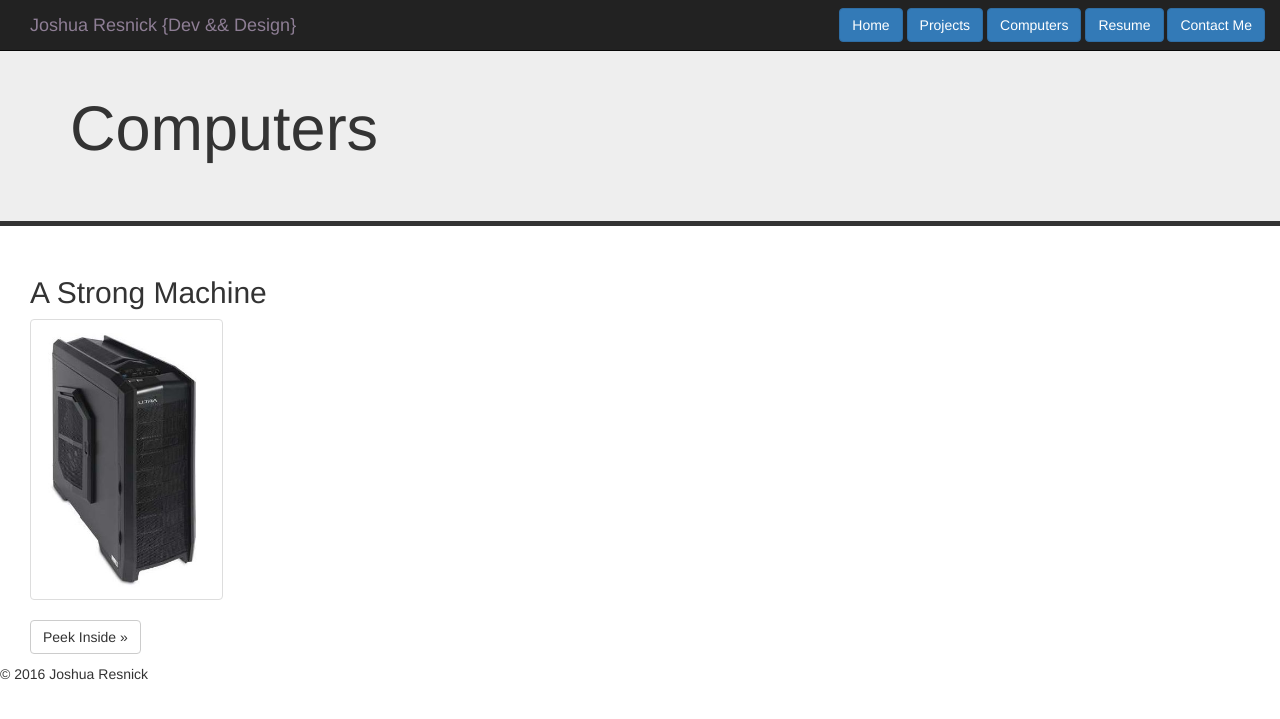
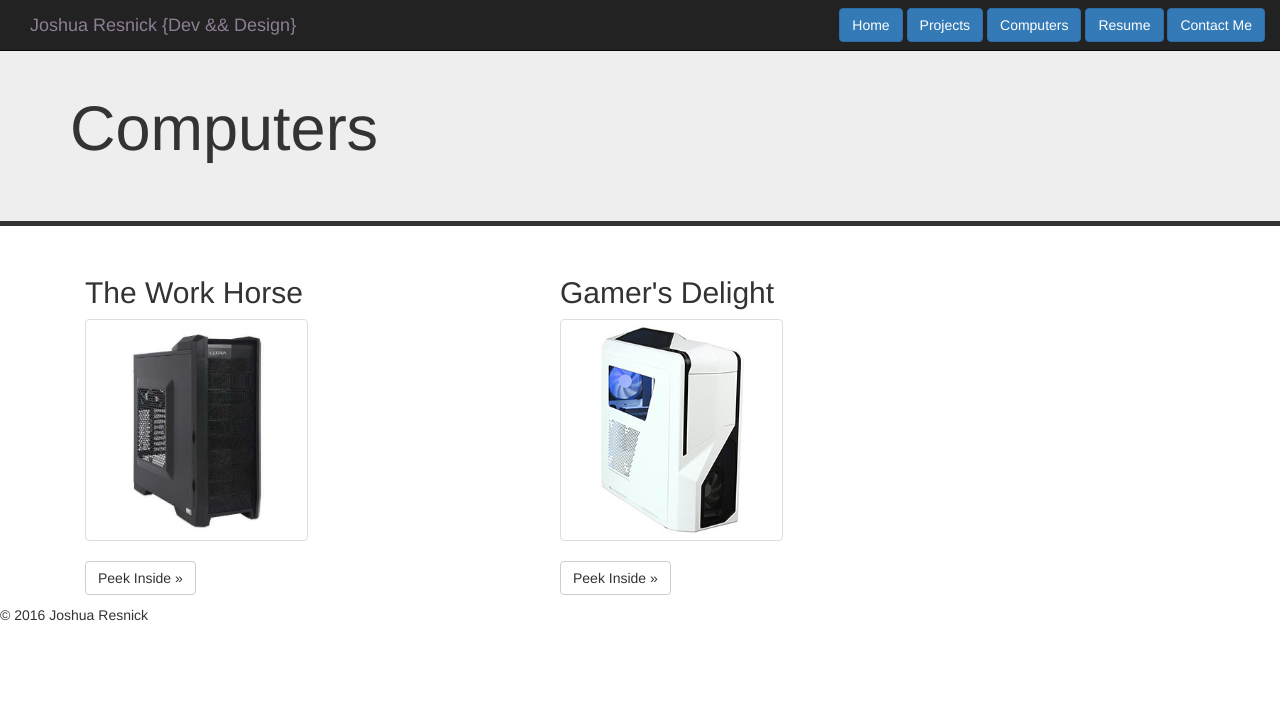
Before and after one commit to Afro523/Afro523.github.io, a PHP site: page /pages/computers.html in a window 1280 px wide. Shown: the top 719 px of the page. Run offline with PHP 8.4, Linux system fonts and the light colour scheme; some libraries are stand-ins or nearby versions.

Commit message:
woo
stuff

```diff
--- a/myCustomStyles.css
+++ b/myCustomStyles.css
@@ -21,7 +21,7 @@ body { padding-bottom: 2%;
 }
 
 .img-container{
-height:25%;
+	height: 100%;
 	width: 50%;
 }
 
@@ -44,6 +44,19 @@ width: 50%;
 	overflow:hidden;
 }
 
+#starthidden{
+	display:none;
+}
+
+@media(max-width: 800px){
+		#tobehidden{
+		display:none;
+	}
+	#starthidden{
+		display:block;
+	}
+}
+
 @media(max-width: 650px){
 
 	.carouselText{
@@ -56,3 +69,5 @@ width: 50%;
 	.btn-primary:hover{
 		transition: 1s linear;
 	}
+
+}
--- a/pages/computers.html
+++ b/pages/computers.html
@@ -44,22 +44,106 @@
                   </div>
                   <div class="modal-body text-center">
                     <p>Feel free to contact me <br> @</p>
-                    <button href="mailto:Jresnick.public@gmail.com?Subject=Contact From Afro523.github.io" class="btn btn-primary">Jresnick.public@gmail.com</button>
+                    <a href="mailto:Jresnick.public@gmail.com?Subject=Contact From Afro523.github.io" class="btn btn-primary">Jresnick.public@gmail.com</a>
                   </div>
                 </div>
               </div>
             </div>
         </div>
       </div>
-      <div class="container-fluid">
-        <div class="col-md-4">
-          <h2>A Strong Machine</h2>
+                <!-- Modal -->
+            <div class="modal fade" id="comp1Modal" role="dialog">
+              <div class="modal-dialog">
+
+                <!-- Modal content-->
+                <div class="modal-content container-fluid">
+                  <div class="modal-header">
+                    <button type="button" class="close" data-dismiss="modal">&times;</button>
+                    <h4 class="modal-title">The Work Horse</h4>
+                  </div>
+                  <!--Modal Body-->
+
+                  <div class="modal-body text-center">
+                  <img src="../images/computerCase.jpg" class="img-thumbnail pull-left">
+                    <div>
+                    <table class="table-condensed text-left">
+                      <tbody>
+                        <tr>
+                          <th>
+                            CPU
+                          </th>
+                        </tr>
+                        <td>
+                          Intel i7
+                        </td>
+                        <tr>
+                          <th>
+                            Motherboard
+                          </th>
+                        </tr>
+                          <td>
+                            Asus Z-87 Pro
+                          </td>
+                          <tr>
+                          <th>
+                            RAM
+                          </th>
+                        </tr>
+                          <td>
+                            24GB
+                          </td>
+                          <tr>
+                          <th>
+                            6+ Fans
+                          </th>
+                        </tr>
+                          <td>
+                            For Superior Cooling
+                          </td>
+                      </tbody>
+                    </table>
+                    </div>
+                  </div>
+                </div>
+              </div>
+            </div>
+            <!-- Modal -->
+            <div class="modal fade" id="comp2Modal" role="dialog">
+              <div class="modal-dialog">
+
+                <!-- Modal content-->
+                <div class="modal-content">
+                  <div class="modal-header">
+                    <button type="button" class="close" data-dismiss="modal">&times;</button>
+                    <h4 class="modal-title">Gamer's Delight</h4>
+                  </div>
+                  <!--Modal Body-->
+                  <div class="modal-body text-center">
+
+                  </div>
+                </div>
+              </div>
+            </div>
+
+      <div class="container">
+        <div class="col-md-5">
+          <h2>The Work Horse</h2>
 
             <div class="thumbnail img-container">
              <img class="img-responsive" src="../images/computerCase.jpg">
             </div>
 
-          <p><a type="link" class="btn btn-default" href="pages/computers.html" role="button">Peek Inside &raquo;</a></p>
+          <p><a type="link" class="btn btn-default" href="pages/computers.html" role="button" data-toggle="modal" data-target="#comp1Modal">Peek Inside &raquo;</a></p>
+       </div>
+
+       <div class="col-md-5">
+          <h2>Gamer's Delight</h2>
+
+            <div class="thumbnail img-container">
+             <img class="img-responsive" src="../images/computerCase2.jpg">
+            </div>
+
+          <p><a type="link" class="btn btn-default" href="pages/computers.html" role="button" data-toggle="modal" data-target="#comp2Modal">Peek Inside &raquo;</a></p>
        </div>
 
       </div>
--- a/pages/projects.html
+++ b/pages/projects.html
@@ -47,7 +47,7 @@
                   </div>
                   <div class="modal-body text-center">
                     <p>Feel free to contact me <br> @</p>
-                    <button href="mailto:Jresnick.public@gmail.com?Subject=Contact From Afro523.github.io" class="btn btn-primary">Jresnick.public@gmail.com</button>
+                    <a href="mailto:Jresnick.public@gmail.com?Subject=Contact From Afro523.github.io" class="btn btn-primary">Jresnick.public@gmail.com</a>
                   </div>
                 </div>
               </div>
--- a/pages/resume.html
+++ b/pages/resume.html
@@ -48,7 +48,7 @@
               </div>
               <div class="modal-body text-center">
                 <p>Feel free to contact me <br> @</p>
-                <button href="mailto:Jresnick.public@gmail.com?Subject=Contact From Afro523.github.io" class="btn btn-primary">Jresnick.public@gmail.com</button>
+                <a href="mailto:Jresnick.public@gmail.com?Subject=Contact From Afro523.github.io" class="btn btn-primary">Jresnick.public@gmail.com</a>
               </div>
             </div>
           </div>
```
Also changed, not shown: index.html (+4 -3 lines), images/computerCase.jpg, images/computerCase2.jpg (added). Lines whose indentation alone changed are shown as unchanged.
